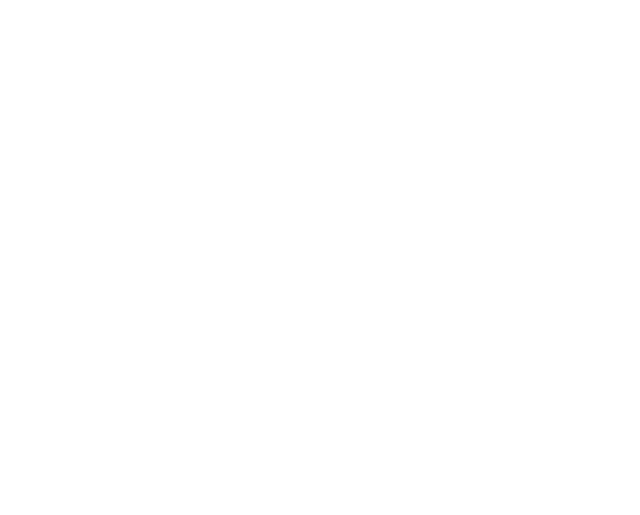
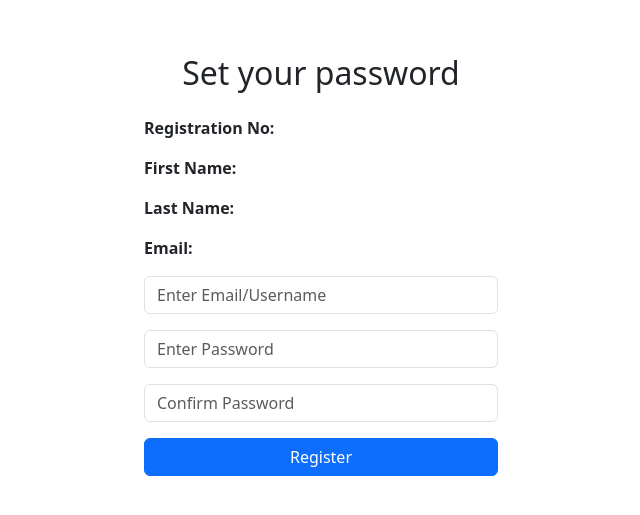
Before and after one commit to Gyva/RDDS, a React (Create React App) app in the folder frontend/: page /set-password in a window 1280 px wide. Before the commit this address had no page. Shown: the part 135-650 px from the top of the page, without its empty margins (319-959 px from the left). Built offline with nearby package versions, Linux system fonts and the light colour scheme.

Commit message:
part2 tue-10/9

```diff
--- a/frontend/src/App.js
+++ b/frontend/src/App.js
@@ -2,6 +2,7 @@ import React, { useState } from 'react';
 import { BrowserRouter as Router, Route, Routes, Navigate } from 'react-router-dom';
 import Login from './components/public/Login/Login'
 import GetPasswordForm from './components/public/Password/GetPasswordForm'
+import SetPassword from './components/public/Password/SetPassword'
 
 import './App.css'; // Include your global styles here
 
@@ -33,6 +34,7 @@ const App = () => {
             <Routes>
                 <Route path='/' element={<Login />} />
                 <Route path='/claim_password' element={<GetPasswordForm />} />
+                <Route path="/set-password" element={<SetPassword />} />
 
             </Routes>
         </Router>
--- a/frontend/src/components/public/Password/GetPasswordForm.jsx
+++ b/frontend/src/components/public/Password/GetPasswordForm.jsx
@@ -1,5 +1,6 @@
 import React, { useState } from 'react';
 import { useForm } from 'react-hook-form';
+import { useNavigate } from 'react-router-dom';
 import 'bootstrap/dist/css/bootstrap.min.css'; // Import Bootstrap CSS
 import './styles.css'
 
@@ -8,6 +9,7 @@ const GetPasswordForm = () => {
     const [searchResult, setSearchResult] = useState(null); // State to store the search result
     const [searchError, setSearchError] = useState(null); // State to store search error
     const [userType, setUserType] = useState('student'); // State to store the selected user type
+    const navigate = useNavigate();
 
     const onSubmit = async (data) => {
         try {
@@ -45,6 +47,13 @@ const GetPasswordForm = () => {
             return `${maskedPart}${visiblePart}`;
         }
         return email; // Return the email as is if there are fewer than 3 characters before the '@'
+    };
+
+    const handleClaimPassword = () => {
+        if (searchResult) {
+            // Redirect to the SetPassword component and pass the data
+            navigate('/set-password', { state: { ...searchResult.supervisor } });
+        }
     };
 
     return (
@@ -102,7 +111,7 @@ const GetPasswordForm = () => {
                                 {/* Add more fields as needed */}
                             </div>
                             <div className='d-flex justify-content-between'>
-                            <button type="submit" className="btn btn-success">Claim Password</button>
+                            <button type="submit" onClick={handleClaimPassword} className="btn btn-success">Claim Password</button>
                             <button onClick={()=>{setSearchResult(null)}} type="submit" className="btn btn-danger">Not this account? Search again</button>
                             </div>
                             </>
--- a/frontend/src/components/public/Password/SetPassword.jsx
+++ b/frontend/src/components/public/Password/SetPassword.jsx
@@ -1,10 +1,14 @@
 import React from 'react';
 import { useForm } from 'react-hook-form';
+import { useLocation } from 'react-router-dom';
 import 'bootstrap/dist/css/bootstrap.min.css'; // Import Bootstrap CSS
 
 const SetPassword = () => {
     const { register, handleSubmit, formState: { errors }, watch } = useForm();
     const password = watch('password', ''); // Get the value of the password field
+
+    const location = useLocation(); // Get passed data
+    const { reg_no, fname, lname, email } = location.state || {}; // Destructure the received data
 
     const onSubmit = (data) => {
         // Handle form submission logic
@@ -17,6 +21,11 @@ const SetPassword = () => {
                 <div className="row justify-content-center">
                     <div className="col-md-6 col-lg-4">
                         <h2 className="text-center mb-4">Set your password</h2>
+                        {/* Display the passed data */}
+                        <p><strong>Registration No:</strong> {reg_no}</p>
+                        <p><strong>First Name:</strong> {fname}</p>
+                        <p><strong>Last Name:</strong> {lname}</p>
+                        <p><strong>Email:</strong> {email}</p>
                         <form onSubmit={handleSubmit(onSubmit)} className="d-flex flex-column">
                             {/* Email/Username Field */}
                             <div className="form-group mb-3">
```
